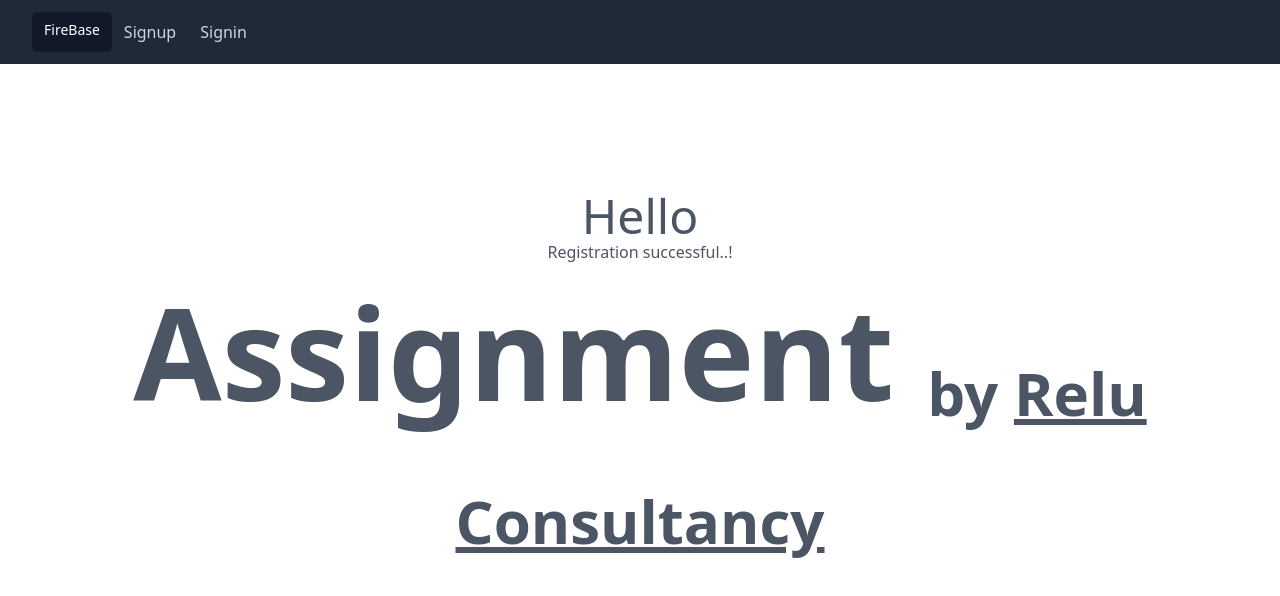
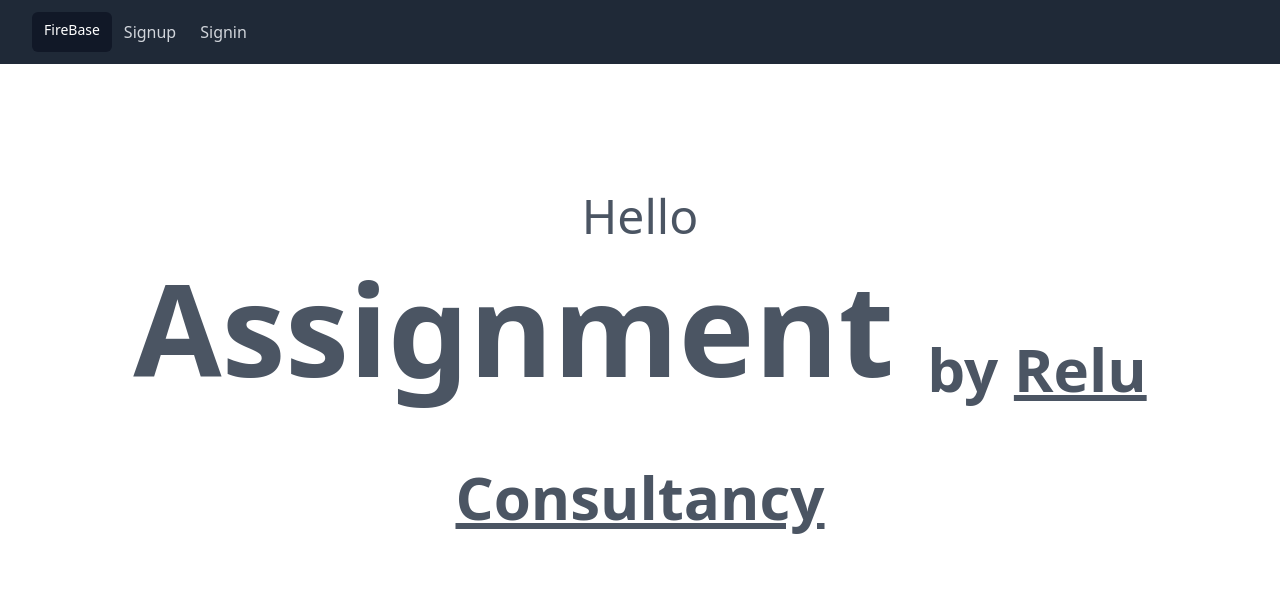
Before and after one commit to gitsforvikki/react-firebase-auth, a React (Create React App) app: page / in a window 1280 px wide. Shown: the top 596 px of the page. Built offline with nearby package versions, Linux system fonts and the light colour scheme; no server answers.

Commit message:
final commit

```diff
--- a/src/layouts/Home.js
+++ b/src/layouts/Home.js
@@ -16,7 +16,7 @@ let Home = (props) => {
             ) : (
               <div className="text-gray-600">
                 <p className="text-2xl lg:text-5xl">{`Hello ${props.userName}`}</p>
-                <p>Registration successful..!</p>
+                {/* <p>Registration successful..!</p> */}
               </div>
             )}
             <p className="display-4 text-3xl mt-4 lg:mt-6 sm:text-9xl text-gray-600 font-bold">
```
